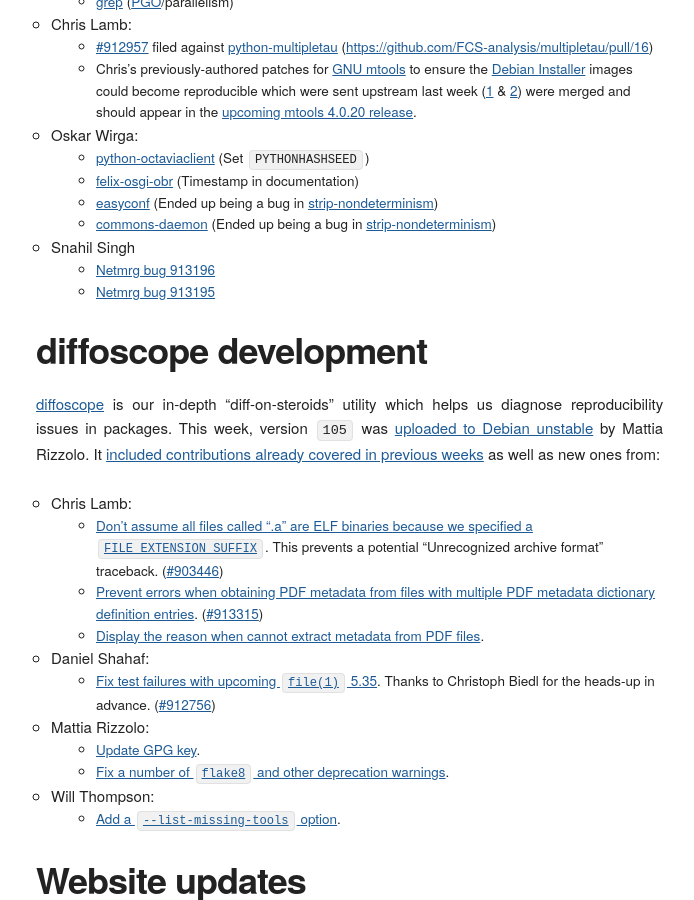
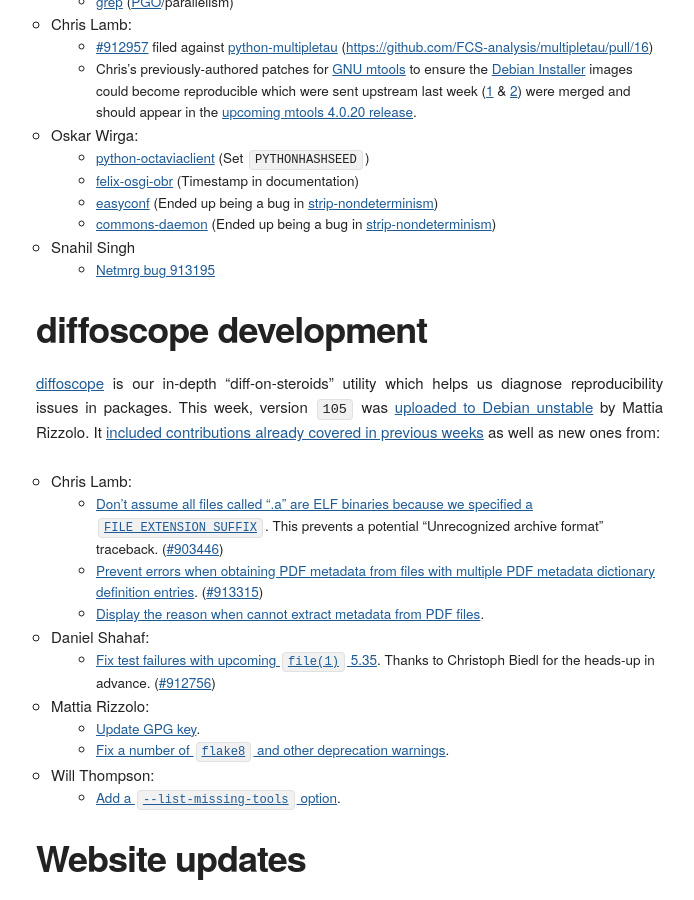
Before and after one commit to prototypefund/reproducible-website, a Jekyll site: the page built from _blog/posts/185.md, in a window 1280 px wide and 900 px high, scrolled down 2226 px. Shown: the whole window, without its empty margins (124-818 px from the left). Built offline with Jekyll 4.4.1, drawn with Linux system fonts in a browser that asks for light colours; some web fonts are replaced.

Commit message:
185: #913196 is not a reproducible-related bug.

```diff
--- a/_blog/posts/185.md
+++ b/_blog/posts/185.md
@@ -52,7 +52,6 @@
     * [commons-daemon](https://salsa.debian.org/java-team/commons-daemon/merge_requests/1) (Ended up being a bug in [strip-nondeterminism](https://bugs.debian.org/cgi-bin/bugreport.cgi?bug=913132))
 
 * Snahil Singh
-    * [Netmrg bug 913196](https://bugs.debian.org/cgi-bin/bugreport.cgi?bug=913196)
     * [Netmrg bug 913195]( https://bugs.debian.org/cgi-bin/bugreport.cgi?bug=913195)
 
 diffoscope development
```
